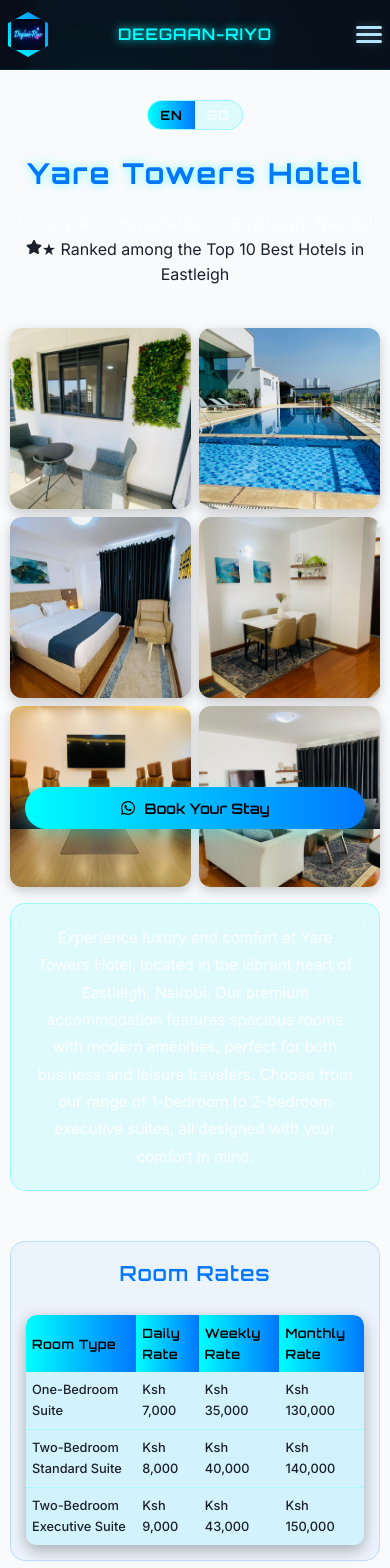
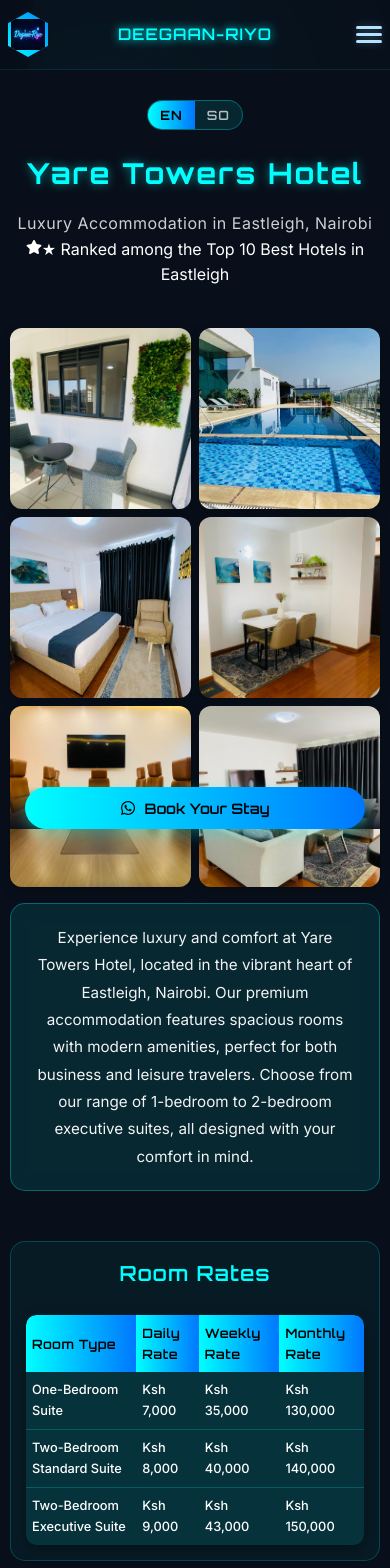
Before and after one commit to NovaSyncc/deegaan-riyp, a React (Create React App) app: page /yare in a window 390 px wide. Shown: the top 1568 px of the page. Built offline with nearby package versions, Linux system fonts and the light colour scheme.

Commit message:
remove: light mode media query to maintain dark theme consistency

```diff
--- a/src/pages/Home/Sections/Yare/Yare.css
+++ b/src/pages/Home/Sections/Yare/Yare.css
@@ -725,27 +725,6 @@
  }
 }
 
-/* Dark mode preferences */
-@media (prefers-color-scheme: light) {
- .yare-hotel-section {
-   background-color: #f8fafc;
-   color: #1a202c;
- }
-
- .yare-section {
-   background: rgba(0, 119, 255, 0.05);
-   border-color: rgba(0, 119, 255, 0.2);
- }
-
- .yare-title {
-   color: #0077FF;
- }
-
- .yare-section-title {
-   color: #0077FF;
- }
-}
-
 /* Loading states */
 .yare-image {
  background: linear-gradient(90deg, rgba(0, 255, 255, 0.1) 0%, rgba(0, 255, 255, 0.2) 50%, rgba(0, 255, 255, 0.1) 100%);
```
